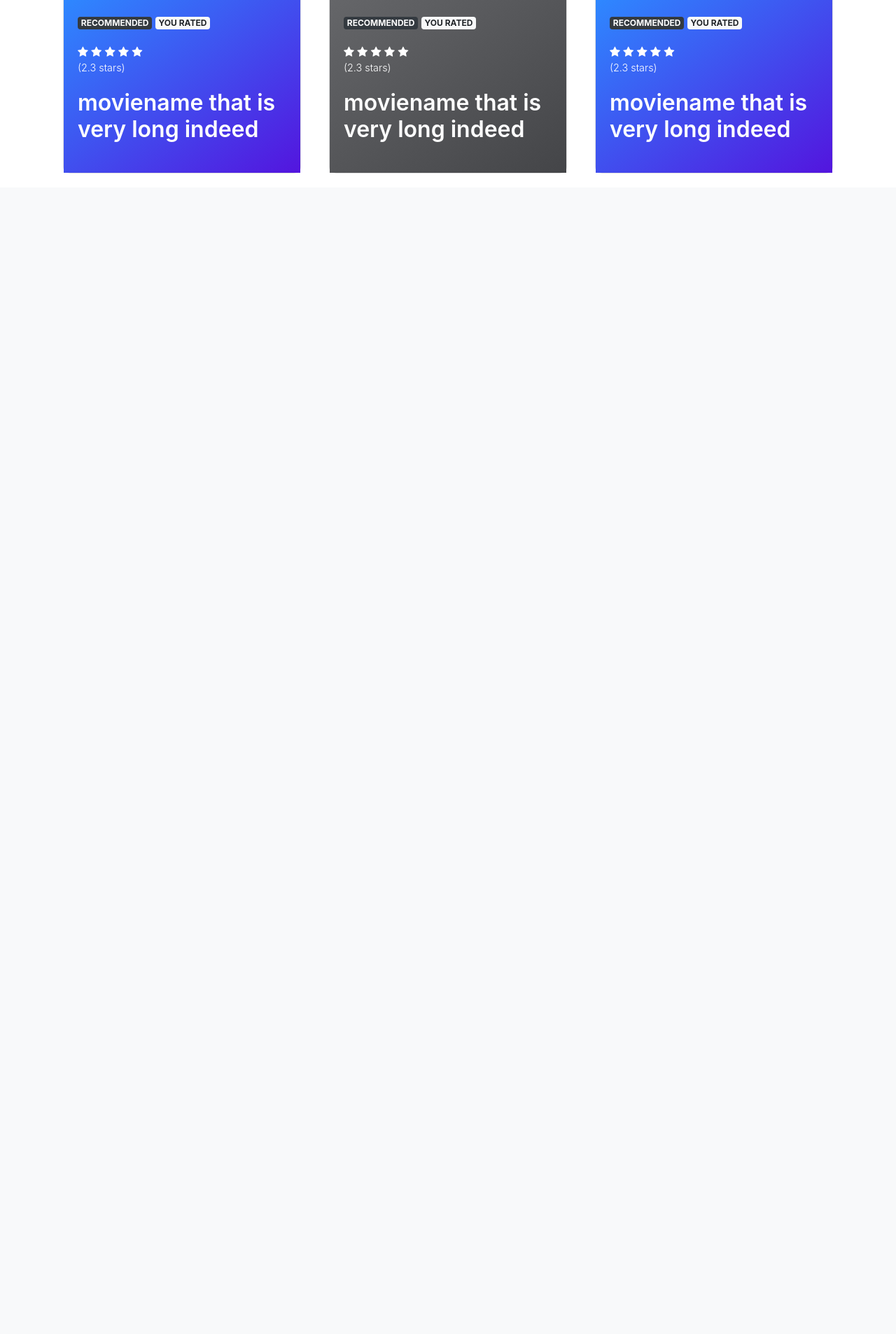
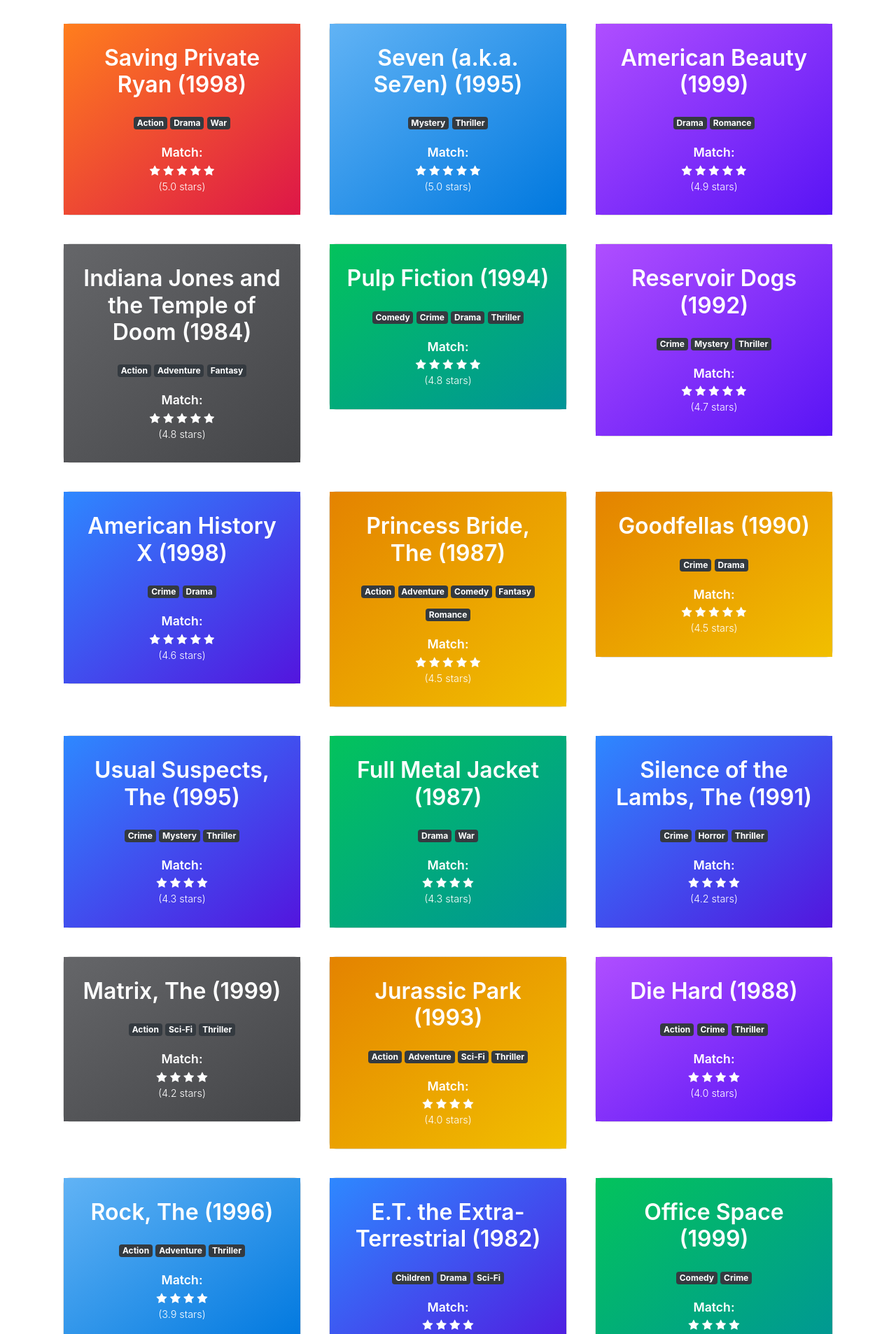
Before and after one commit to bradleymackey/l3-web-tech, a Flask app: page / in a window 1280 px wide. Shown: the part 1028-2935 px from the top of the page at 70% size. Before the commit the page ends 1276 px from the top, so only its background shows below. Run offline with Flask 2, Linux system fonts and the light colour scheme; parts of the project's set-up code (start-up, migrations or seed data) failed here and were passed over; some libraries are stand-ins or nearby versions.

Commit message:
fix many issues, movies now shown in interface, better desing

```diff
--- a/app.py
+++ b/app.py
@@ -26,6 +26,32 @@ print("predictor created!")
 print()
 print("starting flask app...")
 
+
+def get_remark(lang,numrecs):
+    """
+    gets a localised remark for a given number of movies
+    """
+    if numrecs>100:
+        if lang=="en":
+            return "That is a lot of movies!"
+        else:
+            return "C'est beaucoup de films!"
+    elif numrecs>50:
+        if lang=="en":
+            return "That is quite a few movies!"
+        else:
+            return "C'est pas mal de films!"
+    elif numrecs>25:
+        if lang =="en":
+            return "That is not many movies!"
+        else:
+            return "Ce n'est pas beaucoup de films!"
+    else:
+        if lang=="en":
+            return "That is disappointing!"
+        else:
+            return "C'est décevant!"
+
 app = Flask(__name__, static_url_path='/static')
 
 @app.route('/favicon.ico')
@@ -44,7 +70,6 @@ def login():
     if 'lang' in request.cookies:
         lang = request.cookies['lang']
         lang = unquote(lang)
-    title = "Movie Recommendations - Login"
     return render_template(
         'login.html',**locals())
 
@@ -53,38 +78,23 @@ def hello():
     name = "moviename that is very long indeed"
     tot_num_movies = predictor.number_movies
     username = ""
+    predictions = []
     got_username = 'user' in request.cookies
     if got_username:
-        username = request.cookies['user']
-        username = unquote(username)
+        # get user predictions from the model
+        username = unquote(request.cookies['user'])
+        predictions = predictor.user_predictions(username)
+    else:
+        # if there is no user logged in, just show the recommendations for person number 1
+        predictions = predictor.user_predictions("1",number=250)
+    for i in predictions:
+        print(i)
     lang = "en"
     if 'lang' in request.cookies:
         lang = request.cookies['lang']
         lang = unquote(lang)
-    print("lang is",lang)
-    numrecs = 150
-    remark = "a lot"
-    if numrecs>100:
-        if lang=="en":
-            remark = "That is a lot of movies!"
-        else:
-            remark = "C'est beaucoup de films!"
-    elif numrecs>50:
-        if lang=="en":
-            remark = "That is quite a few movies!"
-        else:
-            remark = "C'est pas mal de films!"
-    elif numrecs>25:
-        if lang =="en":
-            remark = "That is not many movies!"
-        else:
-            remark = "Ce n'est pas beaucoup de films!"
-    else:
-        if lang=="en":
-            remark = "That is disappointing!"
-        else:
-            remark = "C'est décevant!"
-    title = "Movie Recommendations"
+    numrecs = 250
+    remark = get_remark(lang,numrecs)
     quotes = [ "'If people do not believe that mathematics is simple, it is only because they do not realize how complicated life is.' -- John Louis von Neumann ",
                "'Computer science is no more about computers than astronomy is about telescopes' --  Edsger Dijkstra ",
                "'To understand recursion you must first understand recursion..' -- Unknown",
--- a/dataset.py
+++ b/dataset.py
@@ -21,4 +21,4 @@ def update_dataset():
         z.extractall()
         print("dataset updated at: {:.1f}".format(time.time()))
     else:
-        print("network error - could not update dataset")
+        print("[NETWORK ERROR] - could not update dataset")
--- a/rating_predictor.py
+++ b/rating_predictor.py
@@ -21,7 +21,7 @@ class RatingPredictor(object):
         self.movie_names = pd.read_csv("ml-latest-small/movies.csv")
         self.number_movies = self.movie_names.shape[0]
         self.movie_links = pd.read_csv("ml-latest-small/links.csv")
-        self.custom_ratings_data = pd.read_csv("ml-latest-small/users.csv")
+        self.custom_ratings_data = pd.read_csv("users.csv")
         self.combined_ratings_data = self.existing_ratings_data.append(self.custom_ratings_data, ignore_index=False, sort=True)
 
     def __update_model(self):
@@ -53,18 +53,29 @@ class RatingPredictor(object):
         self.custom_ratings_data = self.custom_ratings_data.append(new, sort=True).drop_duplicates(subset=["userId","movieId"], keep='last')
         self.combined_ratings_data = self.combined_ratings_data.append(new, sort=True).drop_duplicates(subset=["userId","movieId"], keep='last')
         # print(self.custom_ratings_data.head())
-        self.custom_ratings_data.to_csv("ml-latest-small/users.csv", index=False)
+        self.custom_ratings_data.to_csv("users.csv", index=False)
+
+        # now we have added a new entry to the dataset, we need to recompute all of the ratings!
         self.__update_model()
 
-    def user_predictions(self,username):
+    def user_predictions(self,username,number=250):
         """
         returns top 150 movie predictions for a given user for a given model state
-        returned in format [((username,movieId), estimated star rating)]
+        returned in format [(userId, movieId, rating, title, [genres])]
         """
         user_regex = "^" + username + "$"
         predicted_for_user = self.prediction_df.filter(axis=0, regex=user_regex).T
-        predicted_for_user = predicted_for_user.unstack(level=0).sort_values(ascending=False)
-        return zip(predicted_for_user.index[0:100],predicted_for_user[0:100])
+        predicted_for_user = predicted_for_user.unstack(level=0).sort_values(ascending=False).reset_index()
+        predicted_for_user = pd.merge(predicted_for_user, self.movie_names, on="movieId")
+        results = [tuple(row) for row in predicted_for_user.values][0:number]
+        itr = 0
+        for userId, movieId, rating, title, genres in results:
+            # turn the results into a list of strings instead of concat list
+            genre_list = genres.split("|")
+            results[itr] = (userId,movieId,rating,title,genre_list)
+            itr += 1
+        return results
+
 
 
 # pred = RatingPredictor()
--- a/static/style.css
+++ b/static/style.css
@@ -59,21 +59,36 @@
 .star-elements {
     padding-top: 10px;
     padding-bottom: 10px;
+    text-align: center;
 }
 
 .card-title {
     font-weight: 600;
     padding-top: 10px;
     padding-bottom: 10px;
+    text-align: center;
 }
 
 .badge {
     margin-bottom: 10px;
 }
 
+.genres {
+    text-align: center;
+}
+
 .stars-text {
     font-size: 0.9em;
     font-weight: 300;
+}
+
+img .no {
+    fill: white;
+}
+
+.stars-match-text {
+    font-weight: 600;
+    font-size: 1.1em;
 }
 
 .rating-form {
--- a/templates/cards.html
+++ b/templates/cards.html
@@ -81,41 +81,62 @@
 <div class="container">
 
     {# break items into batches of 3, for a maximum of 3 per row #}
-    {% for quote_row in quotes | batch(3, '&nbsp;') %}
+    {% for predictions_row in predictions | batch(3, '&nbsp;') %}
     {# mark a new row for each batch #}
     <div class="row">
 
-      {% for quote in quote_row %}
+      {% for pred in predictions_row %}
 
         {% set background = card_backgrounds|random %}
+        {% set movie_id = pred.1 %}
+        {% set rating = pred.2|float|round(1, 'floor') %}
+        {% if rating > 5.0 %}
+        {% set rating = 5.0|float %}
+        {% endif %}
+        {% set movie_title = pred.3 %}
+        {% set genres = pred.4 %}
 
         <div class="movie col">
           <a class="card" data-toggle="modal" data-target="#rating-modal">
-            <img class="card-img-top" src="https://upload.wikimedia.org/wikipedia/en/1/13/Toy_Story.jpg" alt="Card image cap">
+            <!-- <img class="card-img-top" src="https://upload.wikimedia.org/wikipedia/en/1/13/Toy_Story.jpg" alt="Card image cap"> -->
             <div class="card-body {{background}}">
-              <div class="badge badge-dark">
-                {% if lang == "en" %}
-                RECOMMENDED
-                {% else %}
-                CONSEILLÉ
-                {% endif %}
-              </div>
-              <div class="badge badge-light">
-                {% if lang == "en" %}
-                YOU RATED
-                {% else %}
-                VOUS AVEZ ÉVALUÉ
-                {% endif %}
+              <h2 class="card-title">{{movie_title}}</h2>
+              <div class="genres">
+                {% for genre in genres %}
+                  <div class="badge badge-dark">
+                    {{genre}}
+                  </div>
+                {% endfor %}
               </div>
               <div class="star-elements">
+                  <div class="stars-match-text">
+                    {% if lang == "en" %}
+                    Match:
+                    {% else %}
+                    Couple:
+                    {% endif %}
+                  </div>
                   <div class="stars">
+                      {% if rating < 0.5 %}
+                      <img class="no" src="/static/images/no_thanks.svg" alt="bad movie">
+                      {% endif %}
+                      {% if rating >= 0.5 %}
                       <span class="fa fa-star checked star1"></span>
+                      {% endif %}
+                      {% if rating >= 1.5 %}
                       <span class="fa fa-star checked star2"></span>
+                      {% endif %}
+                      {% if rating >= 2.5 %}
                       <span class="fa fa-star checked star3"></span>
+                      {% endif %}
+                      {% if rating >= 3.5 %}
                       <span class="fa fa-star checked star4"></span>
+                      {% endif %}
+                      {% if rating >= 4.5 %}
                       <span class="fa fa-star checked star5"></span>
+                      {% endif %}
                   </div>
-                  <div class="stars-text">(2.3
+                  <div class="stars-text">({{rating}}
                     {% if lang == "en" %}
                     stars)
                     {% else %}
@@ -123,7 +144,6 @@
                     {% endif %}
                   </div>
               </div>
-              <h2 class="card-title">{{name}}</h2>
             </div>
           </a>
         </div>
```
Also changed, not shown: static/images/no_thanks.svg (added), users.csv (renamed from ml-latest-small/users.csv).
